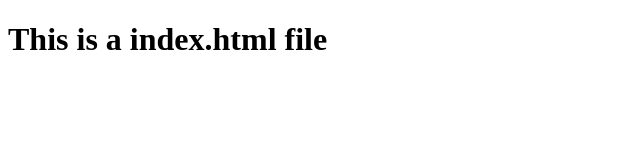
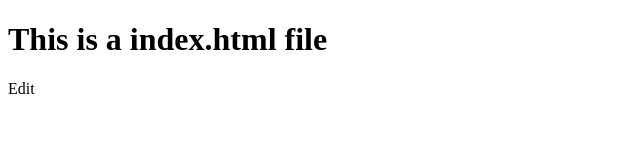
Before and after one commit to syamIT/GitPractice, a plain HTML site: page index.html in a window 1280 px wide. Shown: the full height of the page, 0-640 px from the left. Drawn offline with Linux system fonts and the light colour scheme.

Commit message:
Update index.html

```diff
--- a/index.html
+++ b/index.html
@@ -7,5 +7,6 @@
   </head>
   <body>
     <h1>This is a index.html file</h1>
+    <p>Edit</p>
   </body>
 </html>
```
